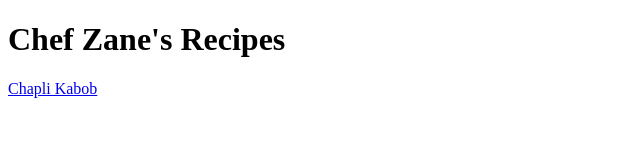
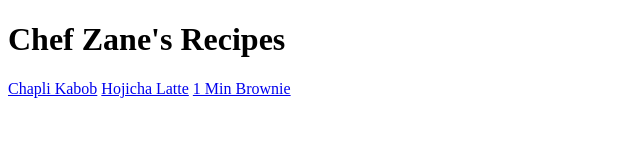
Before and after one commit to zsindhu/odin-recipes, a plain HTML site: page index.html in a window 1280 px wide. Shown: the whole page, without its empty margins (0-640 px from the left). Drawn offline with Linux system fonts and the light colour scheme.

```diff
--- a/index.html
+++ b/index.html
@@ -10,6 +10,8 @@
     <h1>Chef Zane's Recipes</h1>
 
     <a href="./recipes/chaplikabob.html">Chapli Kabob</a>
+    <a href=".recipes/hojicha.html">Hojicha Latte</a>
+    <a href="./recipes/1minbrownie.html">1 Min Brownie</a>
 
 </body>
 </html>
```
Also changed, not shown: recipes/chaplikabob.html (+2 -0 lines), recipes/1minbrownie.html (added), recipes/hojicha.html (added).
